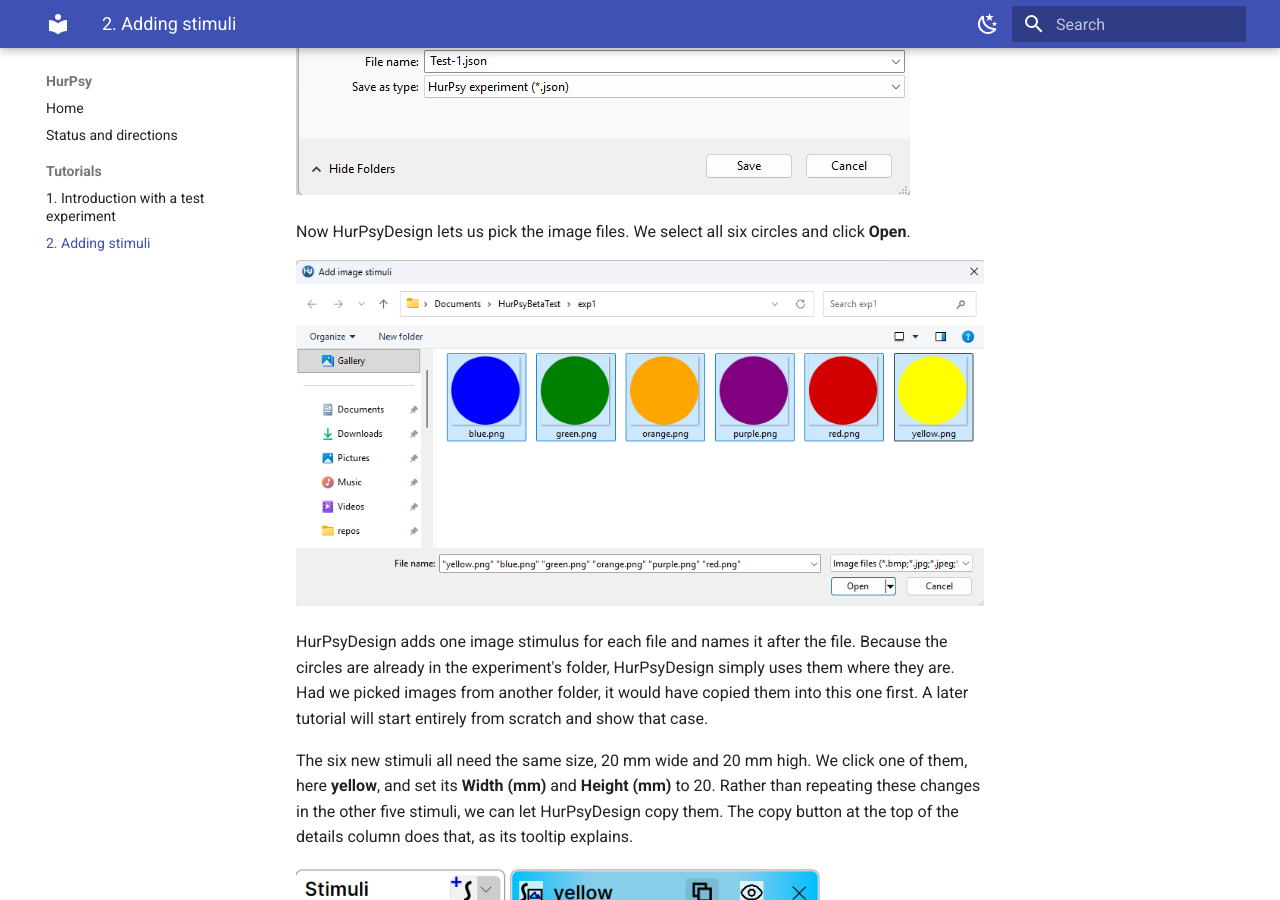
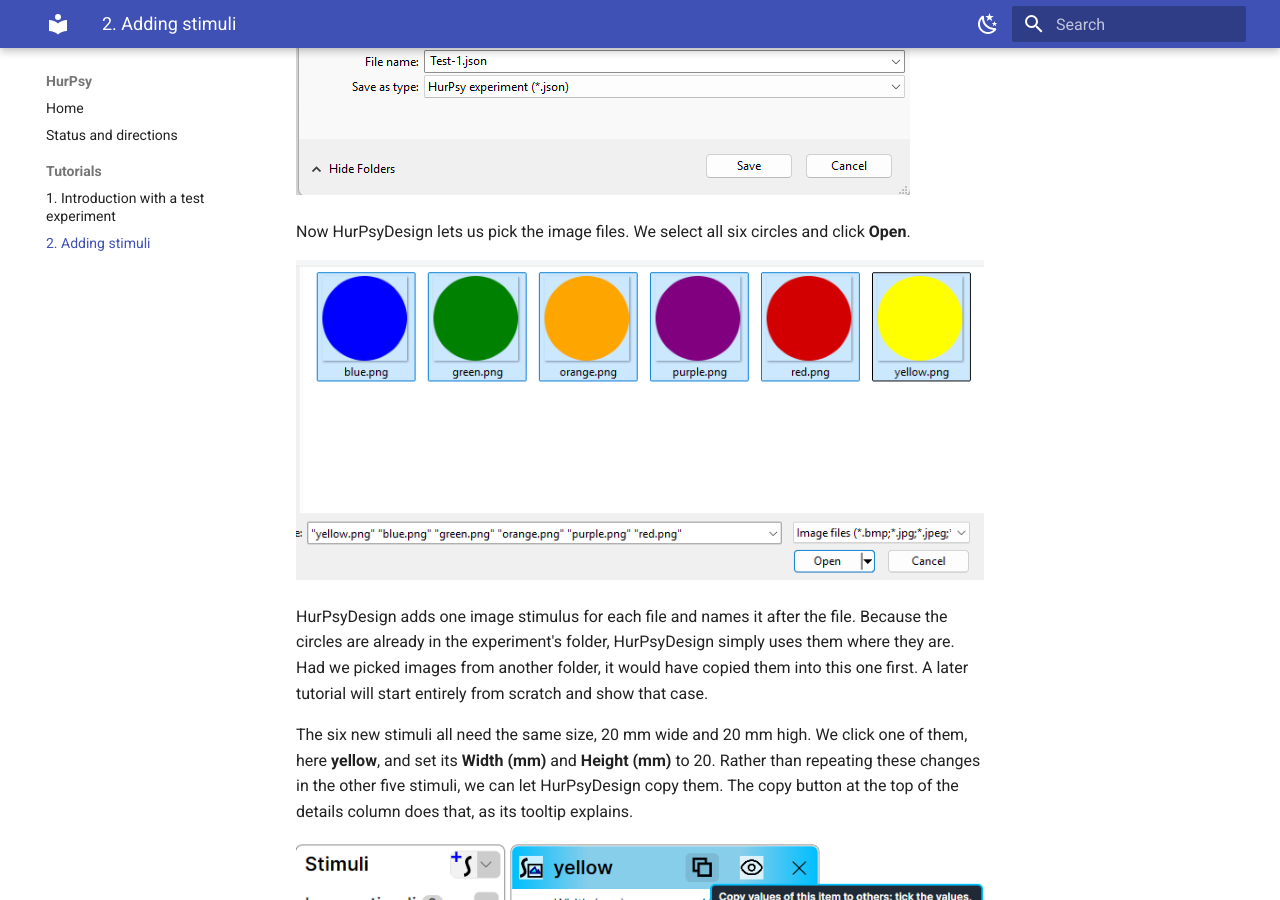
Before and after one commit to HurPsy/hurpsy.github.io, an MkDocs documentation site: the page built from docs/tutorial-2-adding-stimuli.md, in a window 1280 px wide and 900 px high, scrolled down 1696 px. Built offline with MkDocs 1.6.1 and Material for MkDocs 9.7.7, drawn with Linux system fonts in a browser that asks for light colours.

Commit message:
ClaudeCode put in the user's clipped file-picker screenshot for tutorial 2, which no longer shows the old test folder, and fitted its alt text to the clipped picture.
Co-Authored-By: Claude Opus 5.5 <noreply@anthropic.com>

```diff
--- a/docs/tutorial-2-adding-stimuli.md
+++ b/docs/tutorial-2-adding-stimuli.md
@@ -20,7 +20,7 @@ When we click **OK**, the save dialog opens. We save our hand-built experiment a
 
 Now HurPsyDesign lets us pick the image files. We select all six circles and click **Open**.
 
-![The Add image stimuli dialog with the six circle images, from blue.png to yellow.png, all selected](images/tutorial-2/choosing-image-stimuli.png)
+![The file dialog with the six circle images, from blue.png to yellow.png, all selected, and the Open button](images/tutorial-2/choosing-image-stimuli.png)
 
 HurPsyDesign adds one image stimulus for each file and names it after the file. Because the circles are already in the experiment's folder, HurPsyDesign simply uses them where they are. Had we picked images from another folder, it would have copied them into this one first. A later tutorial will start entirely from scratch and show that case.
 
```
Also changed, not shown: docs/images/tutorial-2/choosing-image-stimuli.png.
